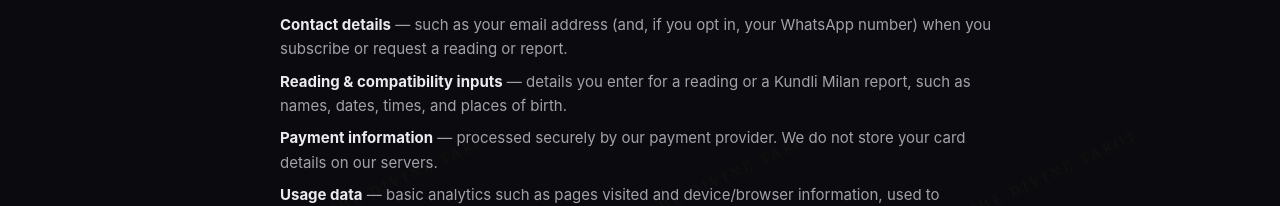
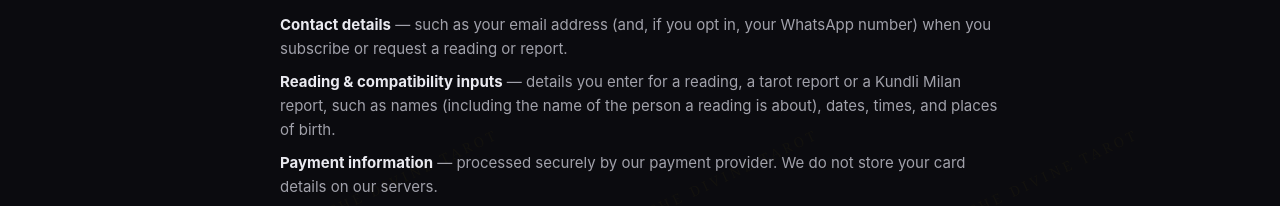
Before and after one commit to devthedivinetarot/new-updated, a Next.js app: page /privacy in a window 1280 px wide. Shown: the part 372-578 px from the top of the page. Built offline with nearby package versions, Linux system fonts and the light colour scheme; no server answers; the database is empty.

Commit message:
Privacy: mention tarot report inputs

```diff
--- a/app/privacy/page.tsx
+++ b/app/privacy/page.tsx
@@ -33,7 +33,7 @@ export default function PrivacyPolicyPage() {
           <Section title="Information we collect">
             <ul className="list-disc pl-5 space-y-2">
               <li><strong className="text-foreground">Contact details</strong> — such as your email address (and, if you opt in, your WhatsApp number) when you subscribe or request a reading or report.</li>
-              <li><strong className="text-foreground">Reading &amp; compatibility inputs</strong> — details you enter for a reading or a Kundli Milan report, such as names, dates, times, and places of birth.</li>
+              <li><strong className="text-foreground">Reading &amp; compatibility inputs</strong> — details you enter for a reading, a tarot report or a Kundli Milan report, such as names (including the name of the person a reading is about), dates, times, and places of birth.</li>
               <li><strong className="text-foreground">Payment information</strong> — processed securely by our payment provider. We do not store your card details on our servers.</li>
               <li><strong className="text-foreground">Usage data</strong> — basic analytics such as pages visited and device/browser information, used to improve the site.</li>
             </ul>
```
